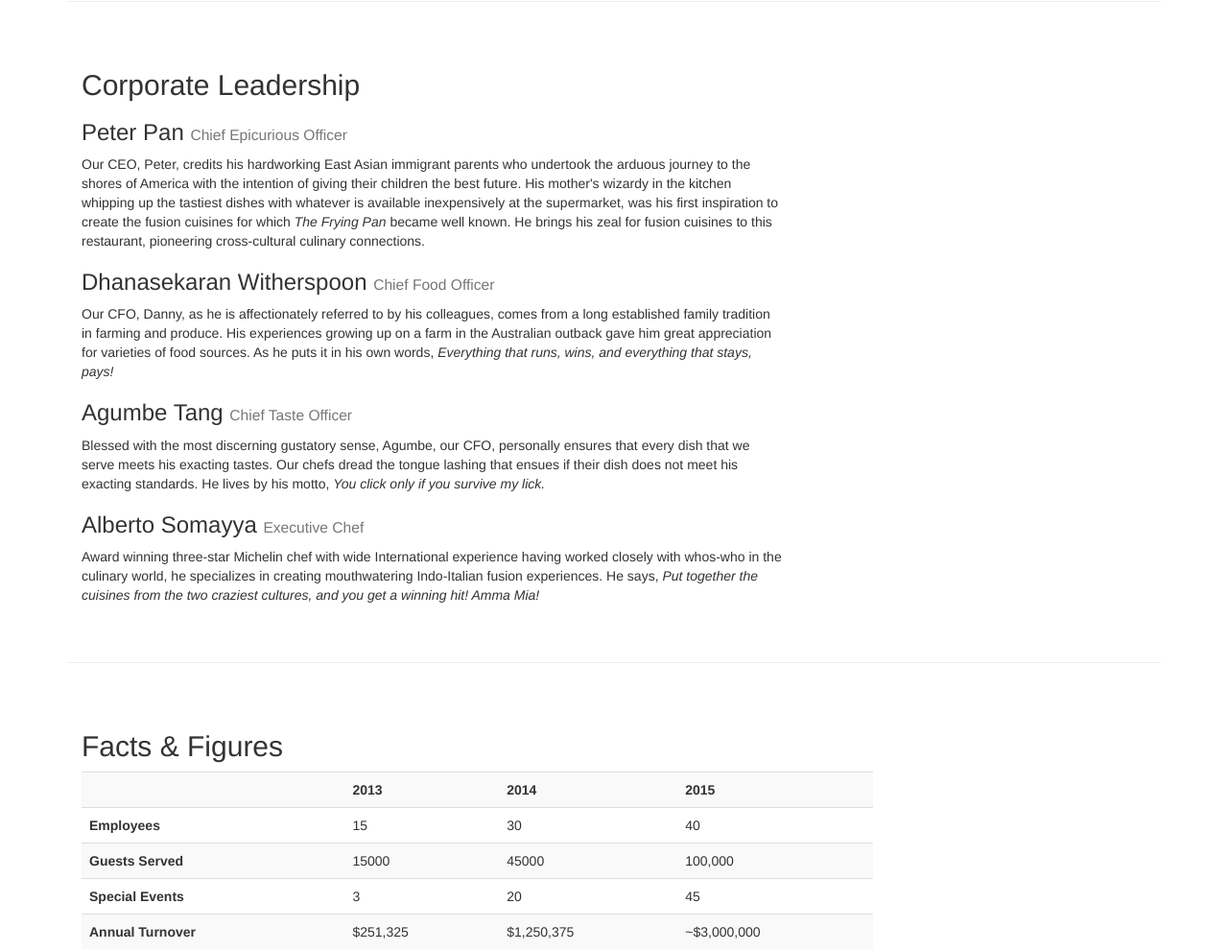
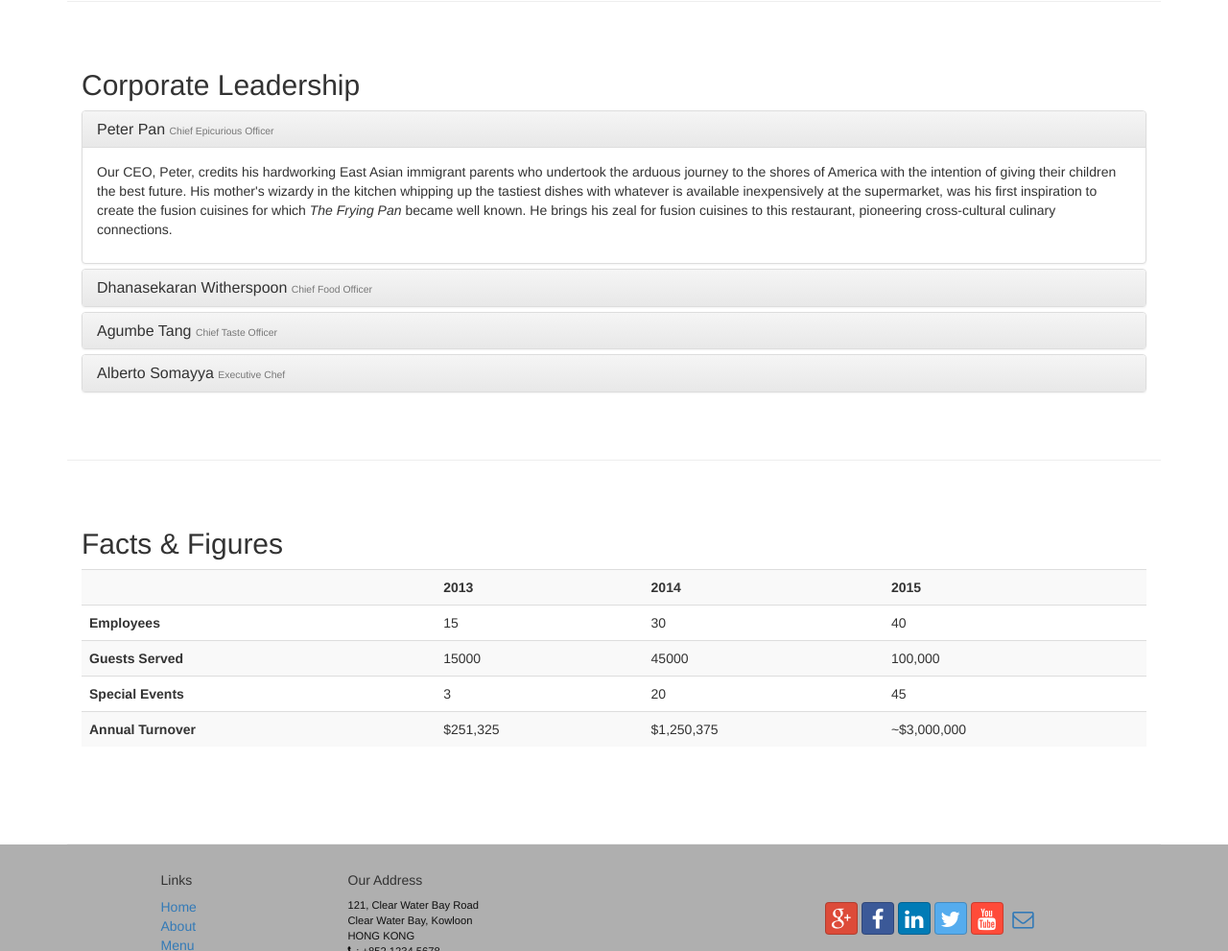
Before and after one commit to metherton/webframeworkcourse, a plain HTML site: page aboutus.html in a window 1280 px wide. Shown: the part 1060-2051 px from the top of the page at 96% size. Drawn offline with nearby package versions, Linux system fonts and the light colour scheme.

Commit message:
added accordian

```diff
--- a/aboutus.html
+++ b/aboutus.html
@@ -98,7 +98,7 @@
         </div>
 
         <div class="row row-content">
-            <div class="col-xs-12 col-sm-8">
+            <div class="col-xs-12 col-sm-6 col-lg-8">
                 <h2>Our History</h2>
                 <p>Started in 2010, Ristorante con Fusion quickly established itself as a culinary icon par excellence in Hong Kong. With its unique brand of world fusion cuisine that can be found nowhere else, it enjoys patronage from the A-list clientele in Hong Kong.  Featuring four of the best three-star Michelin chefs in the world, you never know what will arrive on your plate the next time you visit us.</p>
                 <p>The restaurant traces its humble beginnings to <em>The Frying Pan</em>, a successful chain started by our CEO, Mr. Peter Pan, that featured for the first time the world's best cuisines in a pan.</p>
@@ -115,7 +115,7 @@
                 </div>
 
             </div>
-            <div class="col-xs-12 col-sm-4">
+            <div class="col-xs-12 col-sm-6 col-lg-4">
                 <div class="panel panel-primary">
                     <div class="panel-heading">
                         <h3 class="panel-title">Facts At a Glance</h3>
@@ -139,27 +139,78 @@
 
 
         <div class="row row-content">
-            <div class="col-xs-12 col-sm-8">
+            <div class="col-xs-12">
                 <h2>Corporate Leadership</h2>
-                <h3>Peter Pan <small>Chief Epicurious Officer</small></h3>
-                <p>Our CEO, Peter, credits his hardworking East Asian immigrant parents who undertook the arduous journey to the shores of America with the intention of giving their children the best future. His mother's wizardy in the kitchen whipping up the tastiest dishes with whatever is available inexpensively at the supermarket, was his first inspiration to create the fusion cuisines for which <em>The Frying Pan</em> became well known. He brings his zeal for fusion cuisines to this restaurant, pioneering cross-cultural culinary connections.</p>
-                <h3>Dhanasekaran Witherspoon <small>Chief Food Officer</small></h3>
-                <p>Our CFO, Danny, as he is affectionately referred to by his colleagues, comes from a long established family tradition in farming and produce. His experiences growing up on a farm in the Australian outback gave him great appreciation for varieties of food sources. As he puts it in his own words, <em>Everything that runs, wins, and everything that stays, pays!</em></p>
-                <h3>Agumbe Tang <small>Chief Taste Officer</small></h3>
-                <p>Blessed with the most discerning gustatory sense, Agumbe, our CFO, personally ensures that every dish that we serve meets his exacting tastes. Our chefs dread the tongue lashing that ensues if their dish does not meet his exacting standards. He lives by his motto, <em>You click only if you survive my lick.</em></p>
-                <h3>Alberto Somayya <small>Executive Chef</small></h3>
-                <p>Award winning three-star Michelin chef with wide International experience having worked closely with whos-who in the culinary world, he specializes in creating mouthwatering Indo-Italian fusion experiences. He says, <em>Put together the cuisines from the two craziest cultures, and you get a winning hit! Amma Mia!</em></p>
+
+                <div class="panel-group" id="accordion" role="tablist" aria-multiselectable="true">
+
+                    <div class="panel panel-default">
+                        <div class="panel-heading" role="tab" id="headingPeter">
+                            <h3 class="panel-title">
+                                <a role="button" data-toggle="collapse"
+                                   data-parent="#accordion" href="#peter"
+                                   aria-expanded="true" aria-controls="peter">
+                                    Peter Pan <small>Chief Epicurious Officer</small></a>
+                            </h3>
+                        </div>
+                        <div role="tabpanel" class="panel-collapse collapse in" id="peter" aria-labelledby="headingPeter">
+                            <div class="panel-body">
+                                <p>Our CEO, Peter, credits his hardworking East Asian immigrant parents who undertook the arduous journey to the shores of America with the intention of giving their children the best future. His mother's wizardy in the kitchen whipping up the tastiest dishes with whatever is available inexpensively at the supermarket, was his first inspiration to create the fusion cuisines for which <em>The Frying Pan</em> became well known. He brings his zeal for fusion cuisines to this restaurant, pioneering cross-cultural culinary connections.</p>
+                            </div>
+                        </div>
+                    </div>
+                    <div class="panel panel-default">
+                        <div class="panel-heading" role="tab" id="headingDanny">
+                            <h3 class="panel-title">
+                                <a class="collapsed" role="button" data-toggle="collapse"
+                                   data-parent="#accordion" href="#danny"
+                                   aria-expanded="false" aria-controls="danny">
+                                    Dhanasekaran Witherspoon <small>Chief Food Officer</small></a>
+                            </h3>
+                        </div>
+                        <div role="tabpanel" class="panel-collapse collapse" id="danny" aria-labelledby="headingDanny">
+                            <div class="panel-body">
+                                <p>Our CFO, Danny, as he is affectionately referred to by his colleagues, comes from a long established family tradition in farming and produce. His experiences growing up on a farm in the Australian outback gave him great appreciation for varieties of food sources. As he puts it in his own words, <em>Everything that runs, wins, and everything that stays, pays!</em></p>
+                            </div>
+                        </div>
+                    </div>
+                    <div class="panel panel-default">
+                        <div class="panel-heading" role="tab" id="headingAgumbe">
+                            <h3 class="panel-title">
+                                <a class="collapsed" role="button" data-toggle="collapse"
+                                   data-parent="#accordion" href="#agumbe"
+                                   aria-expanded="false" aria-controls="agumbe">
+                                    Agumbe Tang <small>Chief Taste Officer</small></a>
+                            </h3>
+                        </div>
+                        <div role="tabpanel" class="panel-collapse collapse" id="agumbe" aria-labelledby="headingAgumbe">
+                            <div class="panel-body">
+                                <p>Blessed with the most discerning gustatory sense, Agumbe, our CFO, personally ensures that every dish that we serve meets his exacting tastes. Our chefs dread the tongue lashing that ensues if their dish does not meet his exacting standards. He lives by his motto, <em>You click only if you survive my lick.</em></p>
+                            </div>
+                        </div>
+                    </div>
+                    <div class="panel panel-default">
+                        <div class="panel-heading" role="tab" id="headingAlberto">
+                            <h3 class="panel-title">
+                                <a class="collapsed" role="button" data-toggle="collapse"
+                                   data-parent="#accordion" href="#alberto"
+                                   aria-expanded="false" aria-controls="alberto">
+                                    Alberto Somayya <small>Executive Chef</small></a>
+                            </h3>
+                        </div>
+                        <div role="tabpanel" class="panel-collapse collapse" id="alberto"    aria-labelledby="headingAlberto">
+                            <div class="panel-body">
+                                <p>Award winning three-star Michelin chef with wide International experience having worked closely with whos-who in the culinary world, he specializes in creating mouthwatering Indo-Italian fusion experiences. He says, <em>Put together the cuisines from the two craziest cultures, and you get a winning hit! Amma Mia!</em></p>
+                            </div>
+                        </div>
+                    </div>
+                </div>
             </div>
 
-
-
-            <div class="col-xs-12 col-sm-4">
-                <p style="padding:20px;"></p>
-            </div>
        </div>
 
          <div class="row row-content">
-             <div class="col-xs-12 col-sm-9">
+             <div class="col-xs-12">
                  <h2>Facts &amp; Figures</h2>
                  <div class="table-responsive">
                      <table class="table table-striped">
@@ -197,9 +248,6 @@
                  </div>
 
 
-             </div>
-             <div class="col-xs-12 col-sm-3">
-                 <p style="padding:20px;"></p>
              </div>
          </div>
 
--- a/css/mystyles.css
+++ b/css/mystyles.css
@@ -61,3 +61,10 @@ body{
 .navbar-inverse .navbar-nav .open .dropdown-menu> li> a:hover {
     color:#000000;
 }
+
+.tab-content {
+    border-left: 1px solid #ddd;
+    border-right: 1px solid #ddd;
+    border-bottom: 1px solid #ddd;
+    padding: 10px;
+}
```
